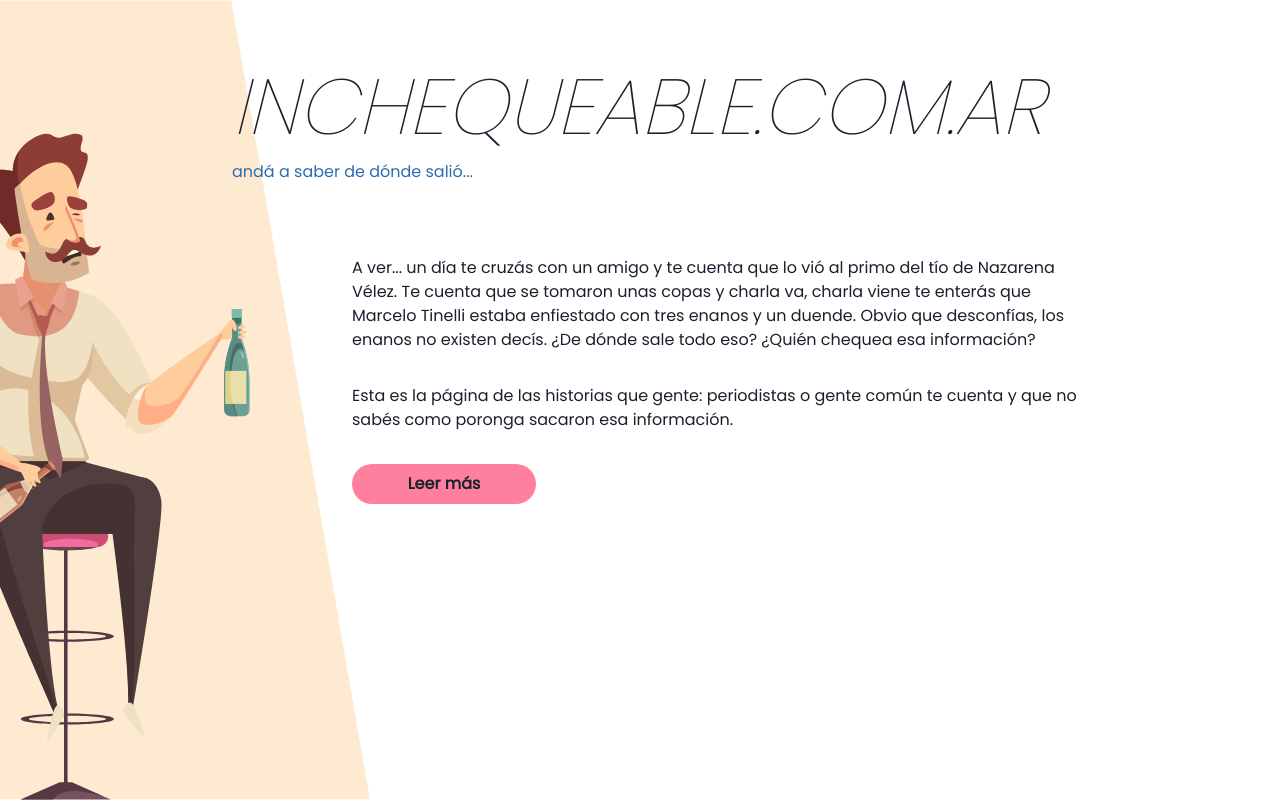
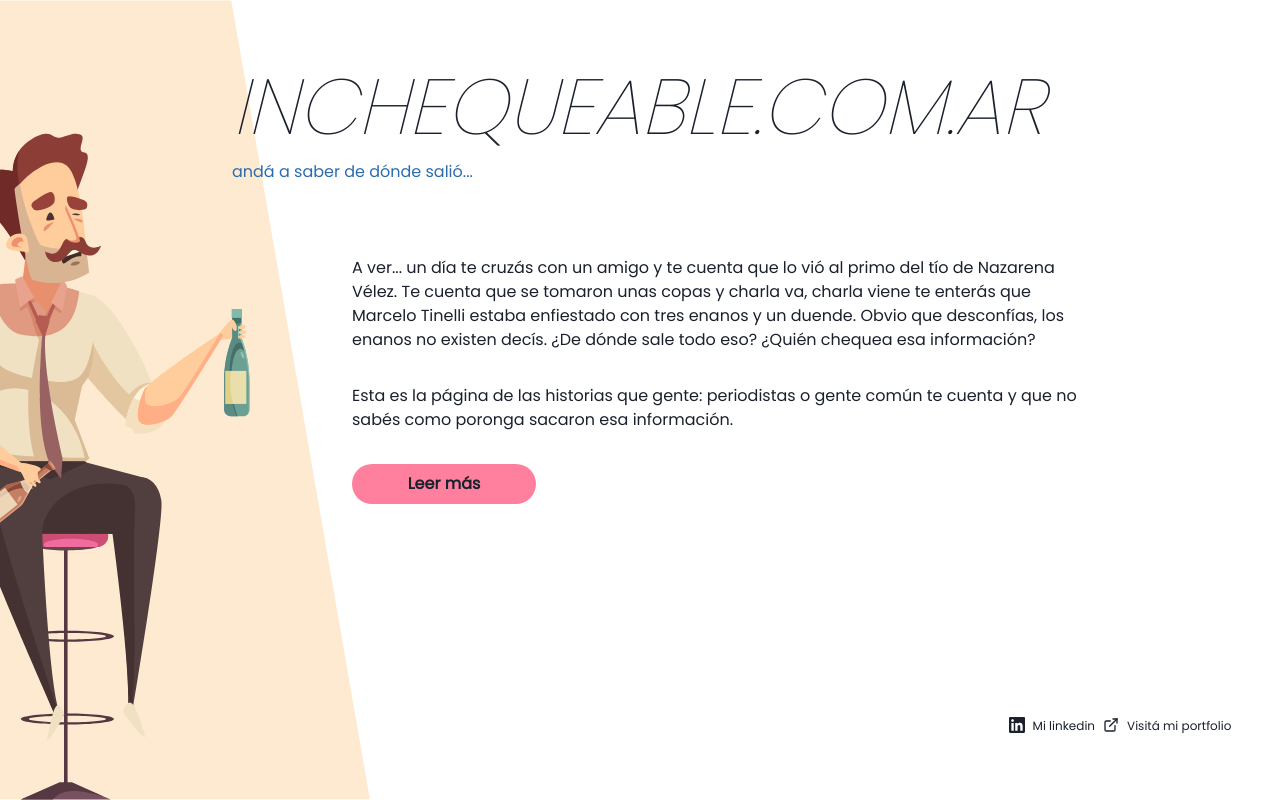
Before and after one commit to MatataFerra/inchequeable, a Next.js app: page / in a window 1280 px wide. Built offline with nearby package versions, Linux system fonts and the light colour scheme.

Commit message:
Fix some styles issues, improve date formatter, change the visualization of cards, change de api of articles

```diff
--- a/pages/api/v1/articles/index.ts
+++ b/pages/api/v1/articles/index.ts
@@ -13,6 +13,7 @@
   if (req.method === "GET") {
     db(process.env.MONGO_URI, res);
     await Article.find({ show: true })
+      .sort({ createdAt: -1 })
       .then((data) => {
         return res.status(200).json({
           message: "List of articles",
--- a/pages/api/v1/articles/show/index.ts
+++ b/pages/api/v1/articles/show/index.ts
@@ -41,6 +41,7 @@
 
       db(process.env.MONGO_URI, res);
       Article.find({})
+        .sort({ createdAt: -1 })
         .then((data) => {
           return resolve(
             res.status(200).json({
--- a/pages/blogs/index.tsx
+++ b/pages/blogs/index.tsx
@@ -42,7 +42,7 @@
           <a style={{ fontStyle: "italic" }}>Volver</a>
         </Link>
       </GridItem>
-      <GridItem colStart={1} rowStart={1} zIndex={999}>
+      <GridItem colStart={1} rowStart={1} zIndex={999} marginTop={{ sm: 8, base: 8 }}>
         <Text fontSize={{ lg: 48, sm: 42, base: 36 }}> Lo inchequeable </Text>
         <Stack
           spacing={3}
@@ -59,6 +59,7 @@
                   title={blog.title}
                   author={blog.author}
                   subtitle={blog.subtitle}
+                  createdAt={blog.createdAt}
                   id={blog._id}
                   index={index}
                 />
--- a/pages/index.tsx
+++ b/pages/index.tsx
@@ -5,6 +5,7 @@
 import styles from "../styles/home.module.scss";
 import Body from "../src/home/components/Body";
 import Title from "../src/home/components/Title";
+import { SocialMedia } from "../src/home/components/SocialMedia";
 
 const Home: NextPage = () => {
   return (
@@ -21,6 +22,8 @@
           />
         </div>
       </Stack>
+
+      <SocialMedia />
     </div>
   );
 };
--- a/src/helpers/dateFormatter.ts
+++ b/src/helpers/dateFormatter.ts
@@ -1,4 +1,4 @@
-export const parseDate = (date: number): string | number | Date => {
+export const parseDate = (date: number | string): string | number | Date => {
   const dateParsed = new Date(date).toLocaleDateString("es-AR", {
     year: "numeric",
     month: "2-digit",
--- /dev/null
+++ b/src/home/components/SocialMedia.tsx
@@ -0,0 +1,41 @@
+import { ExternalLinkIcon } from "@chakra-ui/icons";
+import { HStack, Link, Stack, Text } from "@chakra-ui/react";
+import { FC } from "react";
+
+import { LinkedinIcon } from "../../icons/Linkedin";
+
+export const SocialMedia: FC = () => {
+  return (
+    <Stack
+      gridColumn={{ lg: "7 / 9", sm: 1, base: 1 }}
+      gridRow={{ lg: 3, sm: 4, base: 4 }}
+      justifyContent={"center"}
+      alignItems={{ sm: "center", base: "center" }}
+    >
+      <HStack>
+        <Link
+          colorScheme="linkedin"
+          href="https://www.linkedin.com/in/matiasgf/"
+          target={`_blank`}
+          display={"flex"}
+        >
+          <LinkedinIcon />
+          <Text fontSize={12} marginLeft={2}>
+            Mi linkedin
+          </Text>
+        </Link>
+        <Link
+          colorScheme="teal"
+          href="https://www.matiasferraro.com.ar"
+          target={`_blank`}
+          display={"flex"}
+        >
+          <ExternalLinkIcon />
+          <Text fontSize={12} marginLeft={2}>
+            Visitá mi portfolio
+          </Text>
+        </Link>
+      </HStack>
+    </Stack>
+  );
+};
--- /dev/null
+++ b/src/icons/Linkedin.tsx
@@ -0,0 +1,13 @@
+import { Icon } from "@chakra-ui/react";
+import { FC } from "react";
+
+export const LinkedinIcon: FC = (props) => {
+  return (
+    <Icon role="img" viewBox="0 0 24 24" xmlns="http://www.w3.org/2000/svg" {...props}>
+      <path
+        d="M20.447 20.452h-3.554v-5.569c0-1.328-.027-3.037-1.852-3.037-1.853 0-2.136 1.445-2.136 2.939v5.667H9.351V9h3.414v1.561h.046c.477-.9 1.637-1.85 3.37-1.85 3.601 0 4.267 2.37 4.267 5.455v6.286zM5.337 7.433c-1.144 0-2.063-.926-2.063-2.065 0-1.138.92-2.063 2.063-2.063 1.14 0 2.064.925 2.064 2.063 0 1.139-.925 2.065-2.064 2.065zm1.782 13.019H3.555V9h3.564v11.452zM22.225 0H1.771C.792 0 0 .774 0 1.729v20.542C0 23.227.792 24 1.771 24h20.451C23.2 24 24 23.227 24 22.271V1.729C24 .774 23.2 0 22.222 0h.003z"
+        fill="currentColor"
+      />
+    </Icon>
+  );
+};
```
Also changed, not shown: pages/admin/dashboard/edit/[id].tsx (+8 -7 lines), pages/article/[id].tsx (+3 -4 lines), src/blogs/components/Cards.tsx (+13 -2 lines), src/hooks/useDateFormatter.ts (added, +11 -0 lines).
